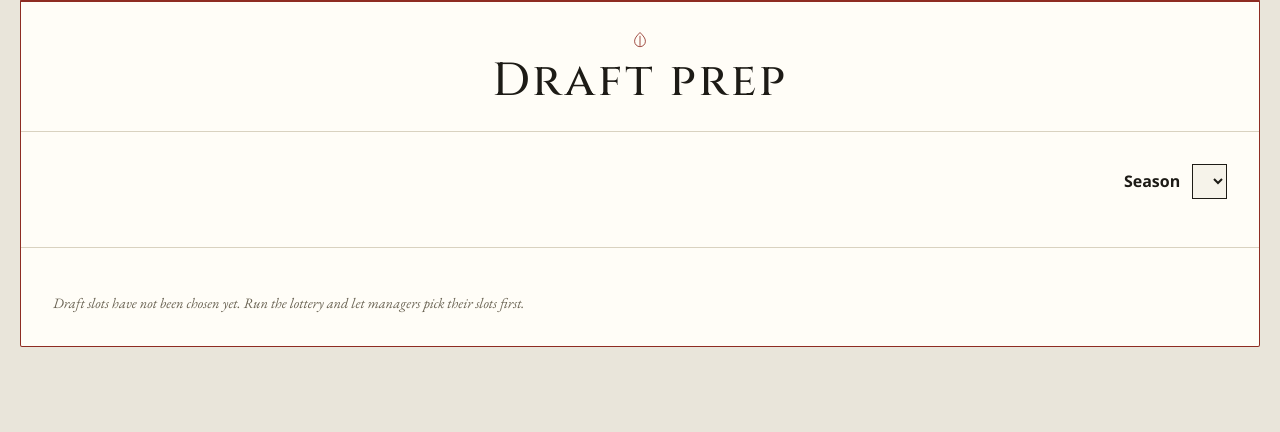
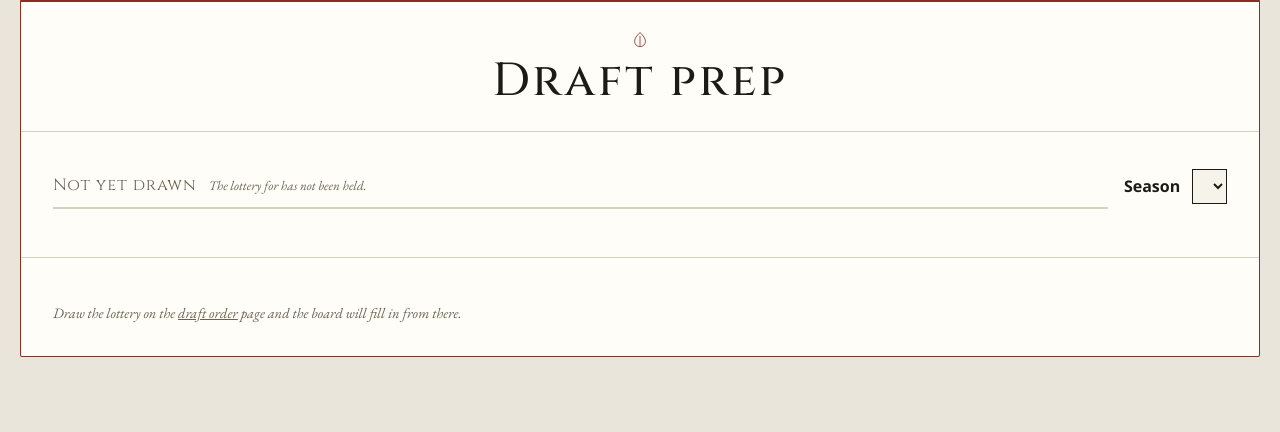
Before and after one commit to djans44/WeTheNorth, a FastAPI app: page /draft-prep in a window 1280 px wide. Shown: the part 116-548 px from the top of the page. Run offline with FastAPI, Linux system fonts and the light colour scheme; the visitor is signed in with stand-in values (Sample User, id 1); lists and menus that the app fills with data are empty; some libraries are stand-ins or nearby versions.

Commit message:
Draft prep: twelve slots and twelve managers, whatever has been chosen
The page was built from managers who had already taken a draft slot. Two of
the twelve have, so it showed a two-column board with pick numbers 1 to 24,
and Curtis at slot 4 appeared as the first pick of the round. He is the
fourth. The empty state only fired at zero, so every partial state rendered
a confident, wrong board -- and partial is this page's normal condition,
because choosing happens over days and prep happens during them.

The same filter hid ten managers' keepers. Ten owners' contracts, voids and
placeholders were simply absent from a section called Keepers by manager,
gated on something that has nothing to do with keepers.

**The board is keyed on slots now**, all twelve of them, from the season's
own team_count. A slot nobody holds still exists and still costs picks; it
just does not know whose keepers will sit in it, so it is drawn on the ground
colour from outside the panel and labelled unclaimed. Curtis is the fourth
pick again, and the numbers run 1 to 154 unbroken -- 156 cells less his two
voided rounds, which take no number, as they should not.

**The keeper grid is keyed on managers**, all twelve, in lottery order, each
saying their slot or that they have not chosen one. The two grids answer
different questions and no longer pretend to be the same axis.

**The picker line gained the state banner** it was left room for, and it earns
it here more than on the draft order page: until every slot is taken the pick
numbers are provisional, and nothing said so. Now it says so.

The empty state is only for a season with no lottery at all, and points at
the page that draws one. A lottery with nobody having chosen yet is twelve
managers with keepers and thirteen rounds of picks, which is worth looking
at while the choosing happens.

Checked on 2026 as it stands -- two slots taken, twelve managers, 130
unclaimed cells and contiguous numbering -- on 2025 with every slot taken and
no unclaimed cell at all, and on a year with no lottery. 35 routes clean, no
overflow at 390px.

Co-Authored-By: Claude Opus 5 (1M context) <noreply@anthropic.com>
Claude-Session: https://claude.ai/code/session_01DbQrWV4UBBGAcqiyX4MkWv

```diff
--- a/app/main.py
+++ b/app/main.py
@@ -3240,12 +3240,20 @@ def draft_prep(request: Request, season: int = 0, msg: str = "", error: str = ""
         if not season:
             season = years[0]["season_year"]
 
-        order = query(conn, """
-            select d.owner_id, o.username, d.slot
+        # Everyone in the lottery, whether or not they have taken a slot.
+        # Filtering on a slot here was the page's central fault: a manager
+        # who had not chosen yet vanished from both grids, keepers and all,
+        # and keepers have nothing to do with choosing a draft slot.
+        entrants = query(conn, """
+            select d.owner_id, o.username, d.slot, d.lottery_position
             from draft_order d join owners o on o.owner_id = d.owner_id
-            where d.season_year = %s and d.slot is not null
-            order by d.slot
+            where d.season_year = %s
+            order by d.lottery_position
         """, (season,))
+
+        size = query(conn, "select team_count from seasons where season_year = %s",
+                     (season,))
+        team_count = size[0]["team_count"] if size else 12
 
         voided = {r["contract_id"] for r in query(conn, """
             select contract_id from keeper_voids where season_year = %s
@@ -3302,24 +3310,39 @@ def draft_prep(request: Request, season: int = 0, msg: str = "", error: str = ""
         cells.setdefault((h["owner_id"], h["cost_round"]), {
             "name": h["full_name"], "kind": "hold", "tag": "placeholder"})
 
+    # The board is one column per draft slot, not per manager who has taken
+    # one. A slot nobody holds still exists and still costs picks; it just
+    # does not know yet whose keepers will sit in it.
+    slots = list(range(1, team_count + 1))
+    holder = {e["slot"]: e for e in entrants if e["slot"]}
+    columns = [{"slot": s,
+                "owner_id": holder[s]["owner_id"] if s in holder else None,
+                "username": holder[s]["username"] if s in holder else None}
+               for s in slots]
+
     board, n = [], 0
     for rnd in range(1, 14):
-        cols = order if rnd % 2 == 1 else list(reversed(order))
+        seq = slots if rnd % 2 == 1 else list(reversed(slots))
         row = {}
-        for o in cols:
-            c = cells.get((o["owner_id"], rnd))
+        for s in seq:
+            who = holder.get(s)
+            c = cells.get((who["owner_id"], rnd)) if who else None
             if c:
-                row[o["slot"]] = dict(c, pick=None)
+                row[s] = dict(c, pick=None)
             else:
                 n += 1
-                row[o["slot"]] = {"name": None, "kind": "open", "pick": n}
-        board.append({"round": rnd, "cells": [row[o["slot"]] for o in order]})
+                row[s] = {"name": None, "pick": n,
+                          "kind": "open" if who else "unclaimed"}
+        board.append({"round": rnd, "cells": [row[s] for s in slots]})
 
     used = {r["player_id"] for r in real} | {h["player_id"] for h in holds}
     used |= {c["player_id"] for c in contracts}
 
+    # Keyed on managers in lottery order, because every one of them has
+    # keepers and only some of them have a slot. The board beside it is keyed
+    # on slots; the two answer different questions and do not line up.
     by_owner = []
-    for o in order:
+    for o in entrants:
         oid = o["owner_id"]
         by_owner.append({
             "username": o["username"], "slot": o["slot"], "owner_id": oid,
@@ -3338,8 +3361,9 @@ def draft_prep(request: Request, season: int = 0, msg: str = "", error: str = ""
 
     return templates.TemplateResponse(
         request=request, name="draft_prep.html",
-        context={"years": years, "season": season, "order": order,
-                 "board": board, "by_owner": by_owner,
+        context={"years": years, "season": season, "entrants": entrants,
+                 "columns": columns, "board": board, "by_owner": by_owner,
+                 "chosen": len(holder), "team_count": team_count,
                  "is_admin": is_admin, "msg": msg, "error": error})
 
 
--- a/app/static/style.css
+++ b/app/static/style.css
@@ -1626,6 +1626,10 @@ tbody tr:last-child td, tbody tr:last-child th { border-bottom: 0; }
 .board thead .tm, .board .rhead .tm { color: #a49c8c; }
 
 .board .cell.open { color: var(--ink-soft); }
+/* A slot nobody has taken yet. The ground outside the panel, because that is
+   what the column is: a real set of picks that is not part of anyone's board
+   until they choose it. */
+.board .cell.unclaimed { background: var(--page-bg); color: var(--ink-muted); }
 .board .cell.real { background: var(--mark-kept); font-weight: 600; text-align: left; }
 .board .cell.hold { background: var(--mark-hold); font-style: italic; text-align: left; }
 .board .cell.void { background: var(--mark-void); text-align: left; }
--- a/app/templates/draft_prep.html
+++ b/app/templates/draft_prep.html
@@ -20,11 +20,30 @@
     <a class="to-top" href="#top">Top</a>
   </header>
 
-  {# The season you are looking at, right, where every other page puts its
-     own chooser. The left of this line is empty for now; the draft order
-     page carries a state banner there and this one will want the same. #}
+  {# Where the season stands on the left, the season you are looking at on
+     the right, the same line the draft order page uses. It matters more here
+     than there: until every slot is taken the pick numbers below are
+     provisional, and nothing on the page said so. #}
   <section>
     <div class="pickhead">
+      {% if not entrants %}
+        <p class="draftstate none">
+          <span>Not yet drawn</span>
+          <span class="sub">The lottery for {{ season }} has not been held.</span>
+        </p>
+      {% elif chosen < team_count %}
+        <p class="draftstate live">
+          <span>Slots still to choose</span>
+          <span class="sub">{{ chosen }} of {{ team_count }} taken. Pick numbers
+            move as the rest are chosen.</span>
+        </p>
+      {% else %}
+        <p class="draftstate set">
+          <span>The order is set</span>
+          <span class="sub">All {{ team_count }} slots taken.</span>
+        </p>
+      {% endif %}
+
       {# loadonpick: app.js hides the button and loads on change. The button
          stays in the markup so the form still works with the script off. #}
       <form method="get" action="/draft-prep" class="picker loadonpick">
@@ -39,9 +58,13 @@
     </div>
   </section>
 
-  {% if not order %}
-  <section><p class="note">Draft slots have not been chosen yet.
-    Run the lottery and let managers pick their slots first.</p></section>
+  {# Only when there is no lottery at all. A lottery with no slots taken yet
+     still has twelve managers with keepers and thirteen rounds of picks, and
+     both are worth looking at while the choosing happens. #}
+  {% if not entrants %}
+  <section><p class="note">Draw the lottery on the
+    <a href="/draft-order?season={{ season }}">draft order</a> page and the
+    board will fill in from there.</p></section>
   {% else %}
 
   <section>
@@ -55,7 +78,8 @@
                 {{ avatar(t.owner_id, 30) }}
                 <span class="nm">{{ t.username }}</span>
               </span>
-              <span class="tm">slot {{ t.slot }}</span>
+              <span class="tm">{% if t.slot %}slot {{ t.slot }}
+                {%- else %}no slot yet{% endif %}</span>
             </th>
           {% endfor %}</tr>
         </thead>
@@ -141,15 +165,19 @@
     <div class="scroller">
       <table class="board">
         <thead>
-          <tr><th class="rhead">Pick</th>
-            {% for o in order %}<th>{{ o.slot }}</th>{% endfor %}</tr>
+          <tr><th class="rhead">Slot</th>
+            {% for c in columns %}<th>{{ c.slot }}</th>{% endfor %}</tr>
           <tr><th class="rhead">Round</th>
-            {% for o in order %}
+            {% for c in columns %}
               <th class="who">
-                <span class="stack">
-                  {{ avatar(o.username, 30) }}
-                  <span class="nm">{{ o.username }}</span>
-                </span>
+                {% if c.owner_id %}
+                  <span class="stack">
+                    {{ avatar(c.owner_id, 30) }}
+                    <span class="nm">{{ c.username }}</span>
+                  </span>
+                {% else %}
+                  <span class="tm">unclaimed</span>
+                {% endif %}
               </th>
             {% endfor %}</tr>
         </thead>
```
